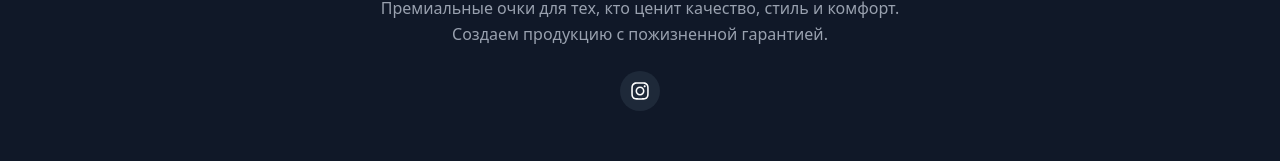
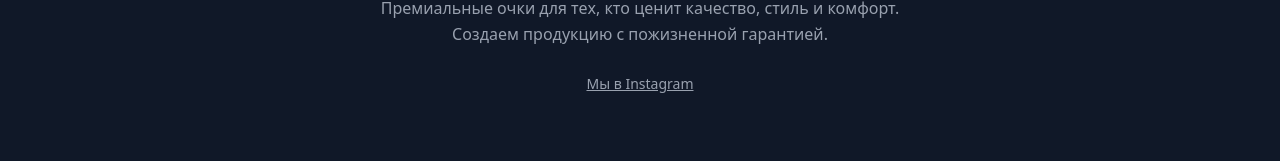
Before and after one commit to ahmedovdeveloper/frontend-for-example, a React (Vite) app: page / in a window 1280 px wide. Shown: the part 2603-2764 px from the top of the page. Built offline with nearby package versions, Linux system fonts and the light colour scheme; no server answers.

Commit message:
Update Footer.jsx

```diff
--- a/src/componentns/Footer.jsx
+++ b/src/componentns/Footer.jsx
@@ -1,5 +1,4 @@
 import React from 'react';
-import { FaInstagram } from 'react-icons/fa';
 import Logo from '../assets/logo.jpg';
 
 const Footer = () => {
@@ -16,14 +15,14 @@ const Footer = () => {
             Премиальные очки для тех, кто ценит качество, стиль и комфорт.
             Создаем продукцию с пожизненной гарантией.
           </p>
-          <div className="flex justify-center space-x-4 mb-6">
+          <div className="mb-6">
             <a
               href="https://www.instagram.com/mihlievs/"
               target="_blank"
               rel="noopener noreferrer"
-              className="w-10 h-10 bg-gray-800 rounded-full flex items-center justify-center hover:bg-gray-700 transition duration-300"
+              className="text-sm text-gray-400 underline hover:text-white transition"
             >
-              <FaInstagram className="text-white text-xl" />
+              Мы в Instagram
             </a>
           </div>
         </div>
```
